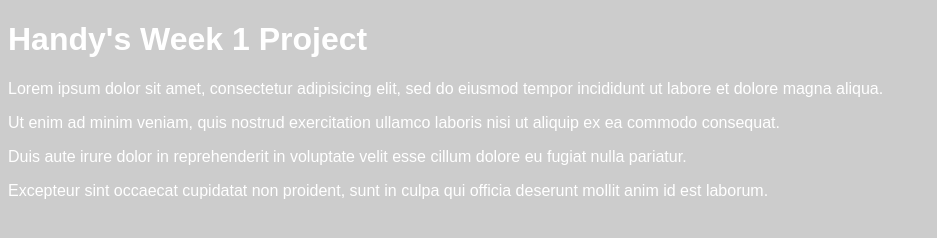
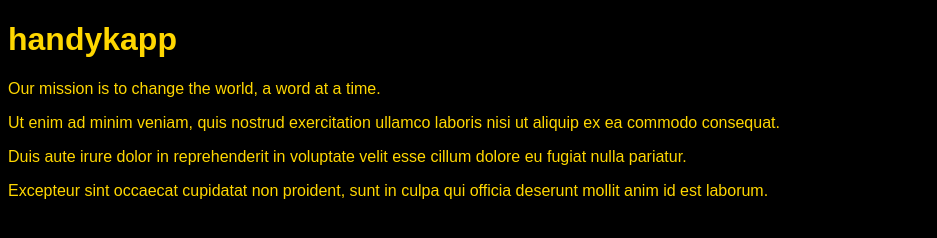
Before and after one commit to handykapp/handykapp.github.io, a plain HTML site: page GA_Unit_1/index.html in a window 1280 px wide. Shown: the whole page, without its empty margins (0-937 px from the left). Drawn offline with Linux system fonts and the light colour scheme.

Commit message:
Add existing file

```diff
--- a/GA Unit 1/css/style.css
+++ /dev/null
@@ -1,6 +0,0 @@
-body {
-	color: white;
-	background-color: #cccccc;
-	font-family: Arial, sans-serif;
-
-}
--- /dev/null
+++ b/GA_Unit_1/css/style.css
@@ -0,0 +1,9 @@
+body {
+	color: white;
+	background-color: black;
+	font-family: Raleway, Arial, sans-serif;
+
+}
+h1, p {color:gold;
+
+}
--- a/GA Unit 1/index.html
+++ b/GA_Unit_1/index.html
@@ -1,12 +1,12 @@
 <!DOCTYPE html>
 <html>
 	<head>
-		<title>Handy's First Project</title>
+		<title>handykapp</title>
 		<link rel="stylesheet" type="text/css" href="css/style.css">
 	</head>
 	<body>
-	<h1>Handy's Week 1 Project</h1>
-	<p>Lorem ipsum dolor sit amet, consectetur adipisicing elit, sed do eiusmod tempor incididunt ut labore et dolore magna aliqua.</p>
+	<h1>handykapp</h1>
+	<p>Our mission is to change the world, a word at a time.</p>
 
 	<p>Ut enim ad minim veniam,
 	quis nostrud exercitation ullamco laboris nisi ut aliquip ex ea commodo consequat.</p>
```
